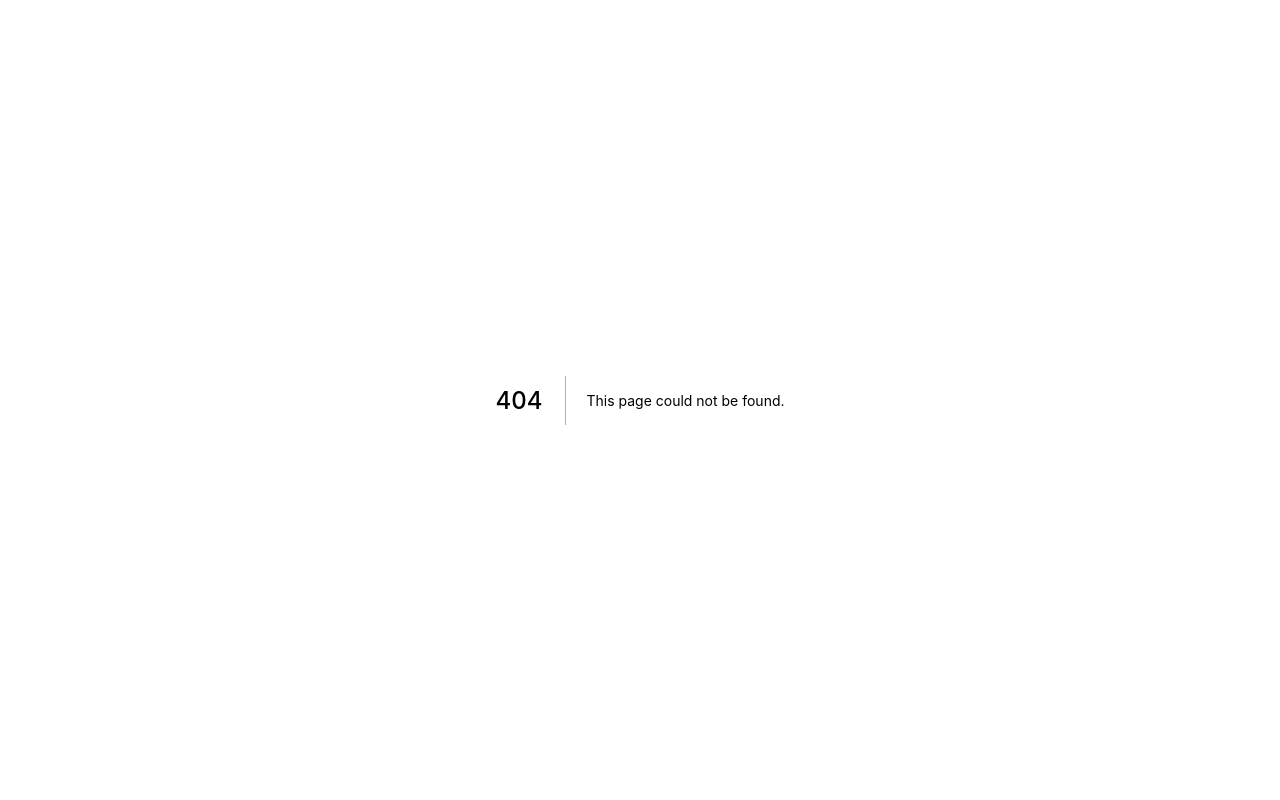
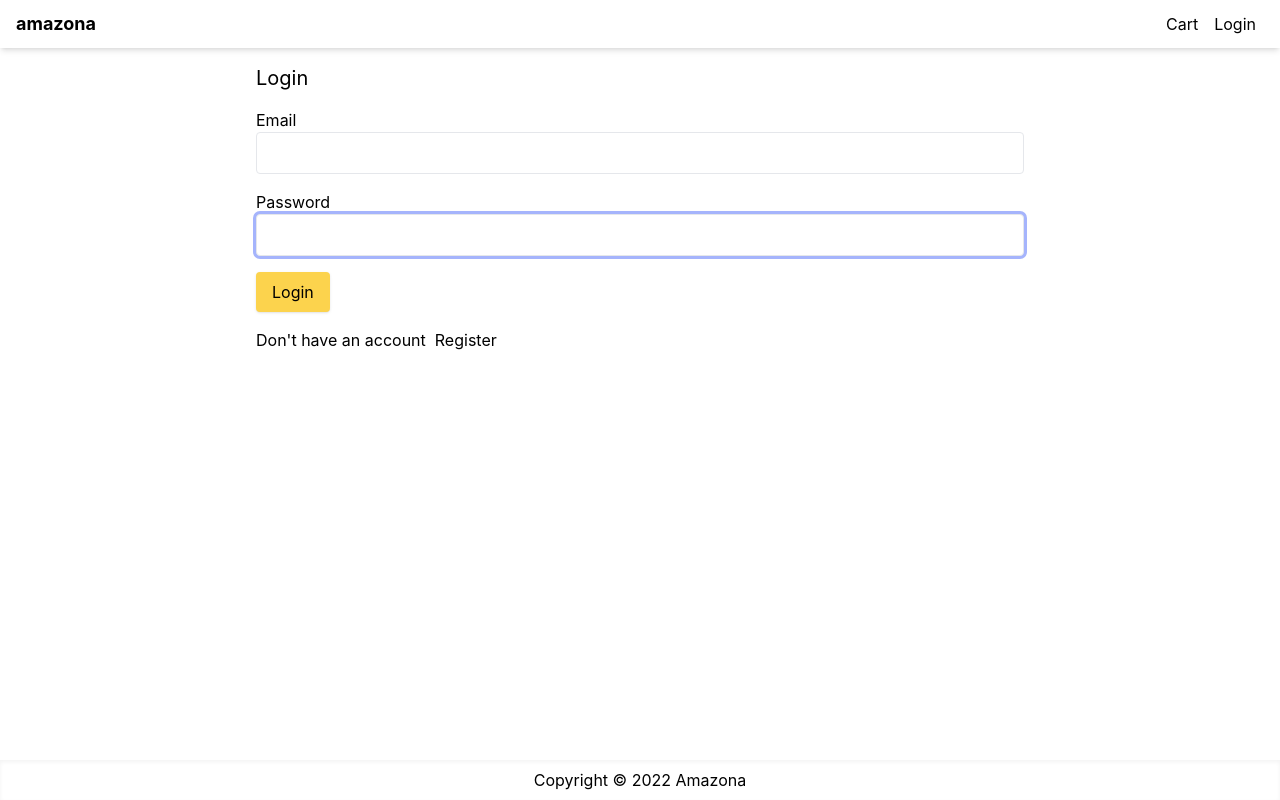
Before and after one commit to dmtaijul9/amazona, a Next.js app: page /login in a window 1280 px wide. Before the commit this address had no page. Built offline with nearby package versions, Linux system fonts and the light colour scheme.

Commit message:
login form

```diff
--- a/components/NavBar.js
+++ b/components/NavBar.js
@@ -27,7 +27,7 @@ const NavBar = () => {
             )}
           </a>
         </Link>
-        <Link href="/loging">
+        <Link href="/login">
           <a className="p-2">Login</a>
         </Link>
       </div>
--- a/package.json
+++ b/package.json
@@ -15,6 +15,7 @@
     "next": "12.1.6",
     "react": "18.2.0",
     "react-dom": "18.2.0",
+    "react-hook-form": "^7.33.0",
     "react-toastify": "^9.0.5"
   },
   "devDependencies": {
--- a/pages/cart.js
+++ b/pages/cart.js
@@ -100,7 +100,7 @@ const cart = () => {
               </li>
               <li>
                 <button
-                  onClick={() => router.push("/shipping")}
+                  onClick={() => router.push("login?redirect=/shipping")}
                   className="w-full primary-button"
                 >
                   Check Out
--- /dev/null
+++ b/pages/login.js
@@ -0,0 +1,32 @@
+import Link from "next/link";
+import React from "react";
+import Layout from "../components/Layout";
+
+const login = () => {
+  return (
+    <Layout title="Login">
+      <form className="max-w-screen-md m-auto">
+        <h1 className="mb-4 text-xl">Login</h1>
+        <div className="mb-4">
+          <label htmlFor="email">Email</label>
+          <input type="text" name="email" className="w-full" autoFocus />
+        </div>
+        <div className="mb-4">
+          <label htmlFor="password">Password</label>
+          <input type="password" name="password" className="w-full" autoFocus />
+        </div>
+        <div className="mb-4">
+          <button type="submit" className="primary-button">
+            Login
+          </button>
+        </div>
+        <div className="mb-4">
+          Don&apos;t have an account &nbsp;
+          <Link href="/register">Register</Link>
+        </div>
+      </form>
+    </Layout>
+  );
+};
+
+export default login;
--- a/styles/globals.css
+++ b/styles/globals.css
@@ -25,3 +25,9 @@ a {
 .primary-button {
   @apply px-4 py-2 rounded shadow outline-none bg-amber-300 hover:bg-amber-400 active:bg-amber-500;
 }
+
+input,
+textarea,
+select {
+  @apply p-2 border rounded outline-none ring-indigo-300 focus:ring;
+}
```
Also changed, not shown: 1 other file (tests, documents, lock files or other folders).
